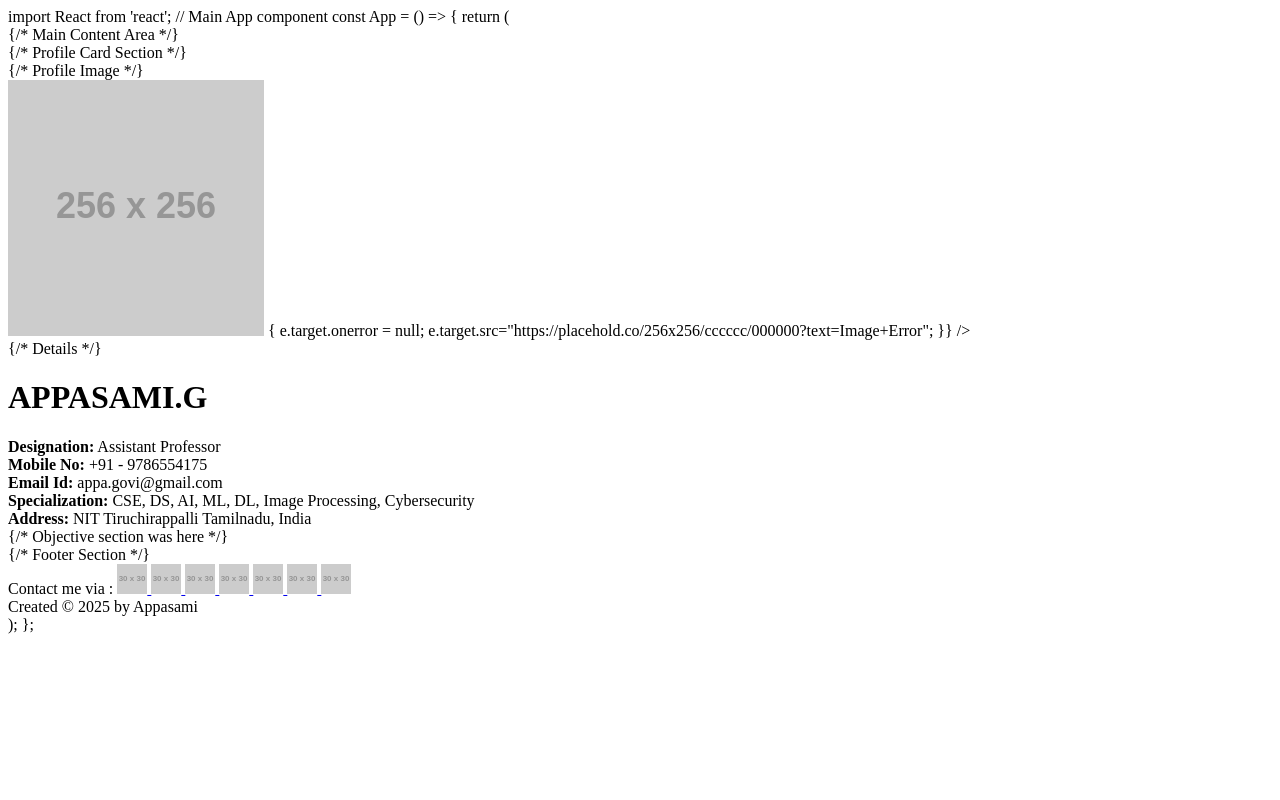
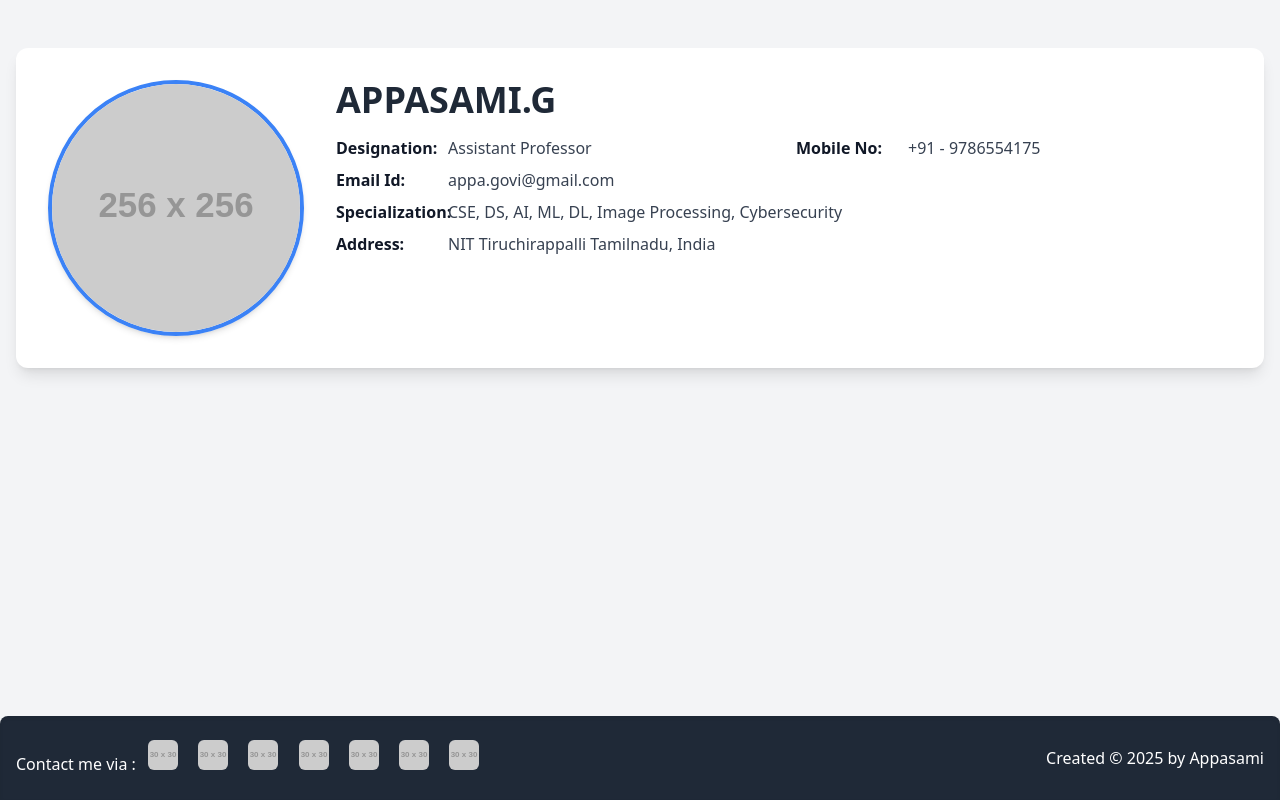
Before and after one commit to appasami/appasami.github.io, a plain HTML site: page index.html in a window 1280 px wide. Drawn offline with nearby package versions, Linux system fonts and the light colour scheme; placeholder pictures from the web are drawn by us.

Commit message:
Update index.html

```diff
--- a/index.html
+++ b/index.html
@@ -1,91 +1,100 @@
-import React from 'react';
-
-// Main App component
-const App = () => {
-  return (
-    <div className="flex flex-col min-h-screen bg-gray-100 font-sans">
-      {/* Main Content Area */}
-      <div className="flex-grow">
-        {/* Profile Card Section */}
-        <div className="container mx-auto px-4 py-8 md:py-12">
-          <div className="bg-white shadow-lg rounded-xl p-6 md:p-8">
-            <div className="flex flex-col md:flex-row items-center md:items-start space-y-6 md:space-y-0 md:space-x-8">
-              {/* Profile Image */}
-              <div className="flex-shrink-0 w-48 h-48 md:w-64 md:h-64 rounded-full overflow-hidden border-4 border-blue-500 shadow-md">
+<!DOCTYPE html>
+<html lang="en">
+<head>
+    <meta charset="UTF-8">
+    <meta name="viewport" content="width=device-width, initial-scale=1.0">
+    <title>Appasami G. Profile</title>
+    <!-- Tailwind CSS CDN -->
+    <script src="https://cdn.tailwindcss.com"></script>
+    <!-- Inter font -->
+    <link href="https://fonts.googleapis.com/css2?family=Inter:wght@400;600;700&display=swap" rel="stylesheet">
+    <style>
+        body {
+            font-family: 'Inter', sans-serif;
+        }
+    </style>
+</head>
+<body class="flex flex-col min-h-screen bg-gray-100 font-sans">
+    <!-- Main Content Area -->
+    <div class="flex-grow">
+        <!-- Profile Card Section -->
+        <div class="container mx-auto px-4 py-8 md:py-12">
+            <div class="bg-white shadow-lg rounded-xl p-6 md:p-8">
+                <div class="flex flex-col md:flex-row items-center md:items-start space-y-6 md:space-y-0 md:space-x-8">
+                    <!-- Profile Image -->
+                    <div class="flex-shrink-0 w-48 h-48 md:w-64 md:h-64 rounded-full overflow-hidden border-4 border-blue-500 shadow-md">
                         <img
                             src="https://placehold.co/256x256/ADD8E6/000000?text=Appasami+G"
                             alt="Profile Image"
-                  className="w-full h-full object-cover"
-                  onError={(e) => { e.target.onerror = null; e.target.src="https://placehold.co/256x256/cccccc/000000?text=Image+Error"; }}
+                            class="w-full h-full object-cover"
+                            onerror="this.onerror=null; this.src='https://placehold.co/256x256/cccccc/000000?text=Image+Error';"
                         />
                     </div>
 
-              {/* Details */}
-              <div className="flex-grow w-full">
-                <h1 className="text-3xl md:text-4xl font-bold text-gray-800 mb-4 text-center md:text-left">APPASAMI.G</h1>
-                <div className="grid grid-cols-1 md:grid-cols-2 gap-y-2 gap-x-6 text-gray-700">
-                  <div className="flex items-center">
-                    <strong className="w-28 text-gray-900">Designation:</strong>
+                    <!-- Details -->
+                    <div class="flex-grow w-full">
+                        <h1 class="text-3xl md:text-4xl font-bold text-gray-800 mb-4 text-center md:text-left">APPASAMI.G</h1>
+                        <div class="grid grid-cols-1 md:grid-cols-2 gap-y-2 gap-x-6 text-gray-700">
+                            <div class="flex items-center">
+                                <strong class="w-28 text-gray-900">Designation:</strong>
                                 <span>Assistant Professor</span>
                             </div>
-                  <div className="flex items-center">
-                    <strong className="w-28 text-gray-900">Mobile No:</strong>
+                            <div class="flex items-center">
+                                <strong class="w-28 text-gray-900">Mobile No:</strong>
                                 <span>+91 - 9786554175</span>
                             </div>
-                  <div className="flex items-center">
-                    <strong className="w-28 text-gray-900">Email Id:</strong>
+                            <div class="flex items-center">
+                                <strong class="w-28 text-gray-900">Email Id:</strong>
                                 <span>appa.govi@gmail.com</span>
                             </div>
-                  <div className="flex items-center col-span-1 md:col-span-2">
-                    <strong className="w-28 text-gray-900">Specialization:</strong>
+                            <div class="flex items-center col-span-1 md:col-span-2">
+                                <strong class="w-28 text-gray-900">Specialization:</strong>
                                 <span>CSE, DS, AI, ML, DL, Image Processing, Cybersecurity</span>
                             </div>
-                  <div className="flex items-center col-span-1 md:col-span-2">
-                    <strong className="w-28 text-gray-900">Address:</strong>
+                            <div class="flex items-center col-span-1 md:col-span-2">
+                                <strong class="w-28 text-gray-900">Address:</strong>
                                 <span>NIT Tiruchirappalli Tamilnadu, India</span>
                             </div>
                         </div>
                     </div>
                 </div>
-            {/* Objective section was here */}
             </div>
         </div>
     </div>
 
-      {/* Footer Section */}
-      <footer className="bg-gray-800 text-white py-6 mt-8 rounded-t-lg shadow-inner">
-        <div className="container mx-auto px-4 text-center">
-          <div className="flex flex-col md:flex-row justify-between items-center space-y-4 md:space-y-0">
-            <div className="text-sm md:text-base">
+    <!-- Footer Section -->
+    <footer class="bg-gray-800 text-white py-6 mt-8 rounded-t-lg shadow-inner">
+        <div class="container mx-auto px-4 text-center">
+            <div class="flex flex-col md:flex-row justify-between items-center space-y-4 md:space-y-0">
+                <div class="text-sm md:text-base">
                     Contact me via :
-              <a href="https://orcid.org/0000-0002-4186-3166" target="_blank" rel="noopener noreferrer" className="inline-block mx-2">
-                <img src="https://placehold.co/30x30/A6CE39/FFFFFF?text=ORCID" alt="ORCID" className="rounded-md" />
+                    <a href="https://orcid.org/0000-0002-4186-3166" target="_blank" rel="noopener noreferrer" class="inline-block mx-2">
+                        <img src="https://placehold.co/30x30/A6CE39/FFFFFF?text=ORCID" alt="ORCID" class="rounded-md" />
                     </a>
-              <a href="https://scholar.google.co.in/citations?user=6kAeD-8AAAAJ" target="_blank" rel="noopener noreferrer" className="inline-block mx-2">
-                <img src="https://placehold.co/30x30/4285F4/FFFFFF?text=GS" alt="Google Scholar" className="rounded-md" />
+                    <a href="https://scholar.google.co.in/citations?user=6kAeD-8AAAAJ" target="_blank" rel="noopener noreferrer" class="inline-block mx-2">
+                        <img src="https://placehold.co/30x30/4285F4/FFFFFF?text=GS" alt="Google Scholar" class="rounded-md" />
                     </a>
-              <a href="https://www.webofscience.com/wos/author/record/HZI-7514-2023" target="_blank" rel="noopener noreferrer" className="inline-block mx-2">
-                <img src="https://placehold.co/30x30/007bff/FFFFFF?text=WoS" alt="Web of Science" className="rounded-md" />
+                    <a href="https://www.webofscience.com/wos/author/record/HZI-7514-2023" target="_blank" rel="noopener noreferrer" class="inline-block mx-2">
+                        <img src="https://placehold.co/30x30/007bff/FFFFFF?text=WoS" alt="Web of Science" class="rounded-md" />
                     </a>
-              <a href="https://www.scopus.com/authid/detail.uri?authorId=37088262300" target="_blank" rel="noopener noreferrer" className="inline-block mx-2">
-                <img src="https://placehold.co/30x30/E36C09/FFFFFF?text=Scopus" alt="Scopus" className="rounded-md" />
+                    <a href="https://www.scopus.com/authid/detail.uri?authorId=37088262300" target="_blank" rel="noopener noreferrer" class="inline-block mx-2">
+                        <img src="https://placehold.co/30x30/E36C09/FFFFFF?text=Scopus" alt="Scopus" class="rounded-md" />
                     </a>
-              <a href="https://www.researchgate.net/scientific-contributions/G-Appasami-2028878360" target="_blank" rel="noopener noreferrer" className="inline-block mx-2">
-                <img src="https://placehold.co/30x30/00CC00/FFFFFF?text=RG" alt="ResearchGate" className="rounded-md" />
+                    <a href="https://www.researchgate.net/scientific-contributions/G-Appasami-2028878360" target="_blank" rel="noopener noreferrer" class="inline-block mx-2">
+                        <img src="https://placehold.co/30x30/00CC00/FFFFFF?text=RG" alt="ResearchGate" class="rounded-md" />
                     </a>
-              <a href="https://pubmed.ncbi.nlm.nih.gov/?term=Appasami+G&cauthor_id=35996535" target="_blank" rel="noopener noreferrer" className="inline-block mx-2">
-                <img src="https://placehold.co/30x30/205C90/FFFFFF?text=PM" alt="PubMed" className="rounded-md" />
+                    <a href="https://pubmed.ncbi.nlm.nih.gov/?term=Appasami+G&cauthor_id=35996535" target="_blank" rel="noopener noreferrer" class="inline-block mx-2">
+                        <img src="https://placehold.co/30x30/205C90/FFFFFF?text=PM" alt="PubMed" class="rounded-md" />
                     </a>
-              <a href="https://vidwan.inflibnet.ac.in/profile/323917" target="_blank" rel="noopener noreferrer" className="inline-block mx-2">
-                <img src="https://placehold.co/30x30/800080/FFFFFF?text=Vidwan" alt="Vidwan" className="rounded-md" />
+                    <a href="https://vidwan.inflibnet.ac.in/profile/323917" target="_blank" rel="noopener noreferrer" class="inline-block mx-2">
+                        <img src="https://placehold.co/30x30/800080/FFFFFF?text=Vidwan" alt="Vidwan" class="rounded-md" />
                     </a>
                 </div>
-            <div className="text-sm md:text-base">
+                <div class="text-sm md:text-base">
                     Created &copy; 2025 by Appasami
                 </div>
             </div>
         </div>
     </footer>
-    </div>
-  );
-};
+</body>
+</html>
```
Lines whose indentation alone changed are shown as unchanged.
